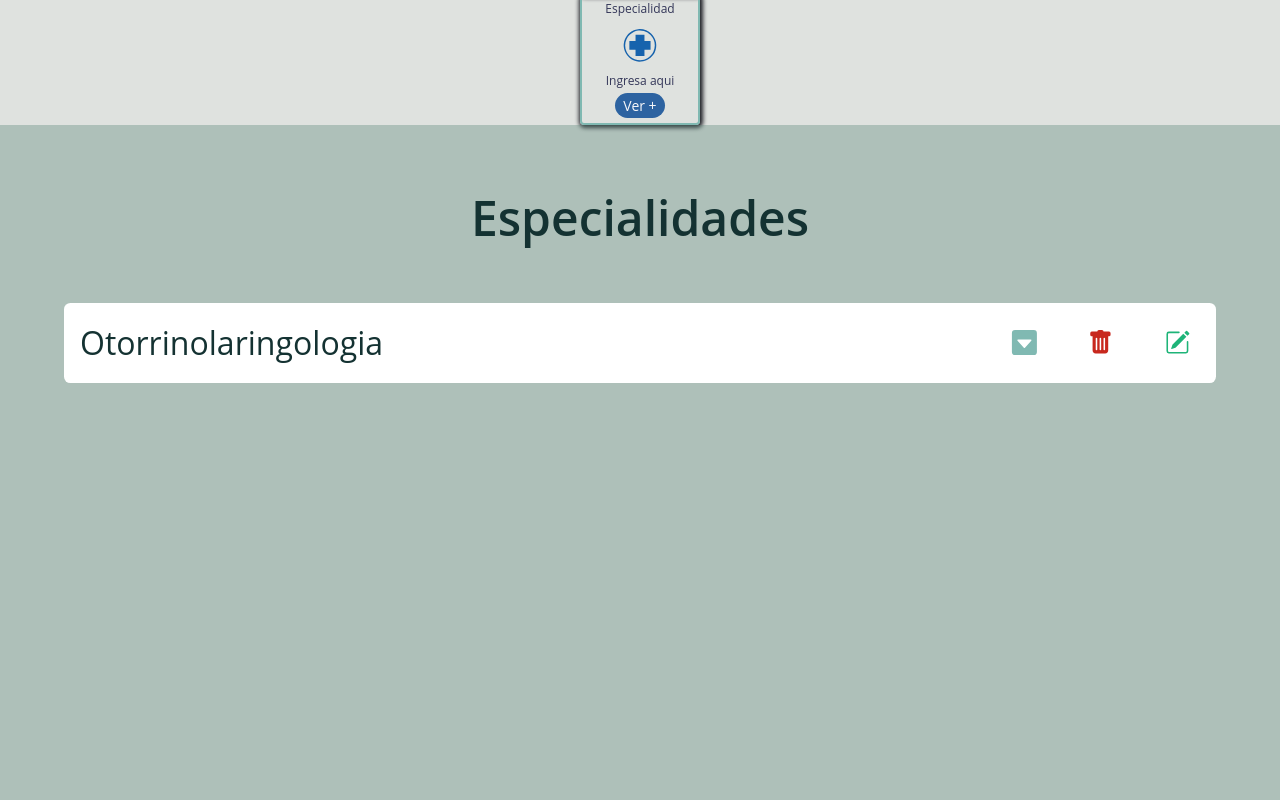
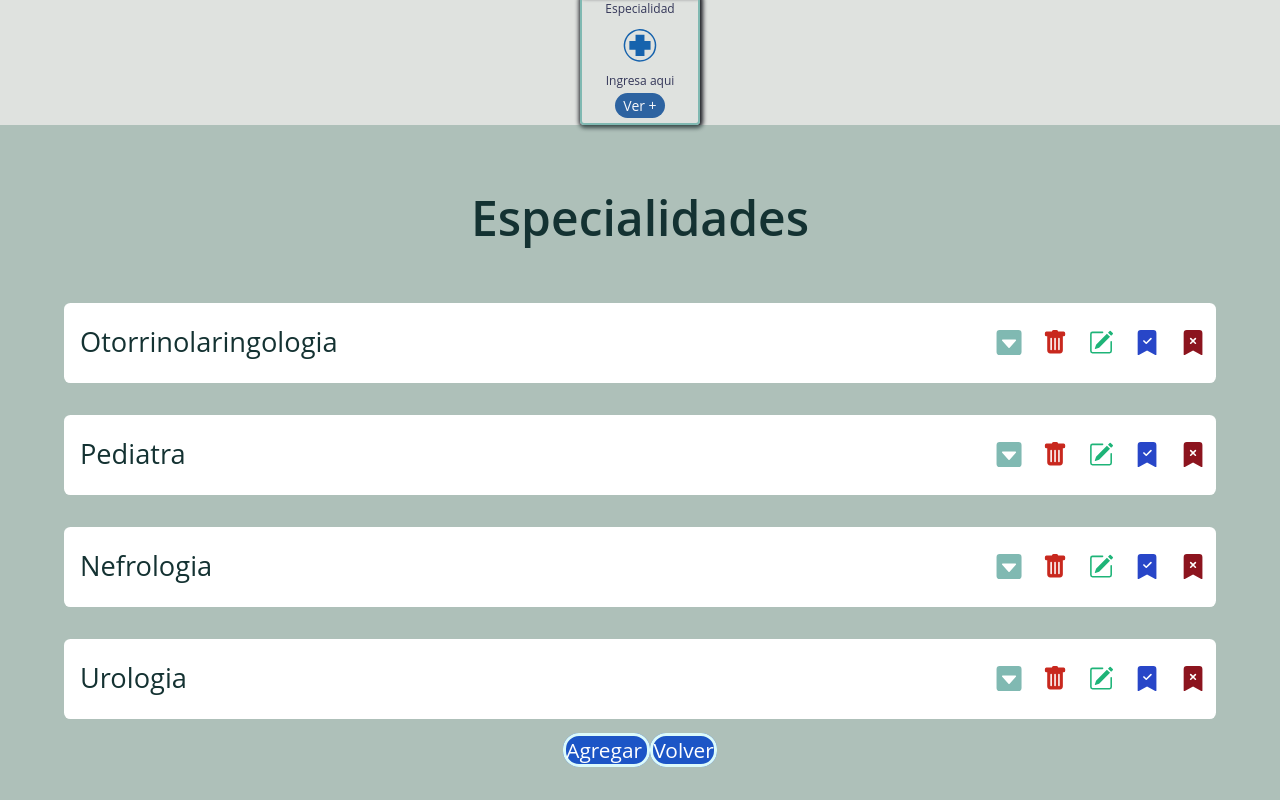
Before and after one commit to No-Country/C1-G4, a React (Create React App) app in the folder client/: page /especialidades in a window 1280 px wide. Shown: the part 1300-2100 px from the top of the page. Built offline with nearby package versions, Linux system fonts and the light colour scheme.

Commit message:
Especialidades y Card maquetadas

```diff
--- a/client/src/App.js
+++ b/client/src/App.js
@@ -8,7 +8,7 @@ import Home from "./pages/Home";
 import Signin from "./pages/Signin";
 import Signup from "./pages/Signup";
 import Admin from "./pages/Admin.jsx";
-import Especialidades from "./pages/Especialidades.jsx";
+import Especialidades from "./pages/especialidades/Especialidades.jsx";
 import Medicos from "./pages/Medicos.jsx";
 import Usuarios from "./pages/Usuarios.jsx";
 import Administradores from "./pages/Administradores.jsx";
--- a/client/src/pages/Especialidades.jsx
+++ /dev/null
@@ -1,58 +0,0 @@
-import styles from "./../styles/especialidades.module.css";
-
-const Especialidades = () => {
-  return (
-    <div className={styles.contenedorEspecialidades}>
-      <div className={styles.contenedorTitulo}>
-        <h3 className={styles.titulo}> Especialidades </h3>
-      </div>
-      <div className={styles.contenedorLista}>
-        <div className={styles.card}>
-          <div className={styles.data}>
-            <p className={styles.name}> Otorrinolaringologia </p>
-          </div>
-          <div className={styles.opc}>
-            <svg
-              xmlns="http://www.w3.org/2000/svg"
-              width="25"
-              height="25"
-              fill="currentColor"
-              className={"bi bi-caret-down-square-fill " + styles.icono}
-              viewBox="0 0 16 16"
-            >
-              <path d="M0 2a2 2 0 0 1 2-2h12a2 2 0 0 1 2 2v12a2 2 0 0 1-2 2H2a2 2 0 0 1-2-2V2zm4 4a.5.5 0 0 0-.374.832l4 4.5a.5.5 0 0 0 .748 0l4-4.5A.5.5 0 0 0 12 6H4z" />
-            </svg>
-            <svg
-              xmlns="http://www.w3.org/2000/svg"
-              width="25"
-              height="25"
-              fill="currentColor"
-              className={
-                "bi bi-trash-fill " + styles.icono + " " + styles.trash
-              }
-              viewBox="0 0 16 16"
-            >
-              <path d="M2.5 1a1 1 0 0 0-1 1v1a1 1 0 0 0 1 1H3v9a2 2 0 0 0 2 2h6a2 2 0 0 0 2-2V4h.5a1 1 0 0 0 1-1V2a1 1 0 0 0-1-1H10a1 1 0 0 0-1-1H7a1 1 0 0 0-1 1H2.5zm3 4a.5.5 0 0 1 .5.5v7a.5.5 0 0 1-1 0v-7a.5.5 0 0 1 .5-.5zM8 5a.5.5 0 0 1 .5.5v7a.5.5 0 0 1-1 0v-7A.5.5 0 0 1 8 5zm3 .5v7a.5.5 0 0 1-1 0v-7a.5.5 0 0 1 1 0z" />
-            </svg>
-            <svg
-              xmlns="http://www.w3.org/2000/svg"
-              width="25"
-              height="25"
-              fill="currentColor"
-              className={"bi bi-pencil-square " + styles.icono + ' ' + styles.editar}
-              viewBox="0 0 16 16"
-            >
-              <path d="M15.502 1.94a.5.5 0 0 1 0 .706L14.459 3.69l-2-2L13.502.646a.5.5 0 0 1 .707 0l1.293 1.293zm-1.75 2.456-2-2L4.939 9.21a.5.5 0 0 0-.121.196l-.805 2.414a.25.25 0 0 0 .316.316l2.414-.805a.5.5 0 0 0 .196-.12l6.813-6.814z" />
-              <path
-                fill-rule="evenodd"
-                d="M1 13.5A1.5 1.5 0 0 0 2.5 15h11a1.5 1.5 0 0 0 1.5-1.5v-6a.5.5 0 0 0-1 0v6a.5.5 0 0 1-.5.5h-11a.5.5 0 0 1-.5-.5v-11a.5.5 0 0 1 .5-.5H9a.5.5 0 0 0 0-1H2.5A1.5 1.5 0 0 0 1 2.5v11z"
-              />
-            </svg>
-          </div>
-        </div>
-      </div>
-    </div>
-  );
-};
-
-export default Especialidades;
--- /dev/null
+++ b/client/src/pages/especialidades/Card.jsx
@@ -0,0 +1,102 @@
+import styles from "./../../styles/especialidades.module.css";
+import { useState } from "react";
+
+const Card = ({ especialidad }) => {
+  const { _id, name } = especialidad;
+
+  const [mostrar, saveMostrar] = useState(false);
+
+  const toggleMostrar = () => {
+    if (mostrar) {
+      saveMostrar(false);
+    } else {
+      saveMostrar(true);
+    }
+  };
+
+  return (
+    <div className={mostrar ? styles.card + " " + styles.grande : styles.card}>
+      <div className={styles.data}>
+        <p className={styles.name}> {name} </p>
+      </div>
+      <div className={styles.opc}>
+        <svg
+          xmlns="http://www.w3.org/2000/svg"
+          width="25"
+          height="25"
+          fill="currentColor"
+          className={"bi bi-caret-down-square-fill " + styles.icono}
+          viewBox="0 0 16 16"
+          onClick={() => toggleMostrar()}
+        >
+          <path d="M0 2a2 2 0 0 1 2-2h12a2 2 0 0 1 2 2v12a2 2 0 0 1-2 2H2a2 2 0 0 1-2-2V2zm4 4a.5.5 0 0 0-.374.832l4 4.5a.5.5 0 0 0 .748 0l4-4.5A.5.5 0 0 0 12 6H4z" />
+        </svg>
+        <svg
+          xmlns="http://www.w3.org/2000/svg"
+          width="25"
+          height="25"
+          fill="currentColor"
+          className={"bi bi-trash-fill " + styles.icono + " " + styles.trash}
+          viewBox="0 0 16 16"
+        >
+          <path d="M2.5 1a1 1 0 0 0-1 1v1a1 1 0 0 0 1 1H3v9a2 2 0 0 0 2 2h6a2 2 0 0 0 2-2V4h.5a1 1 0 0 0 1-1V2a1 1 0 0 0-1-1H10a1 1 0 0 0-1-1H7a1 1 0 0 0-1 1H2.5zm3 4a.5.5 0 0 1 .5.5v7a.5.5 0 0 1-1 0v-7a.5.5 0 0 1 .5-.5zM8 5a.5.5 0 0 1 .5.5v7a.5.5 0 0 1-1 0v-7A.5.5 0 0 1 8 5zm3 .5v7a.5.5 0 0 1-1 0v-7a.5.5 0 0 1 1 0z" />
+        </svg>
+        <svg
+          xmlns="http://www.w3.org/2000/svg"
+          width="25"
+          height="25"
+          fill="currentColor"
+          className={
+            "bi bi-pencil-square " + styles.icono + " " + styles.editar
+          }
+          viewBox="0 0 16 16"
+        >
+          <path d="M15.502 1.94a.5.5 0 0 1 0 .706L14.459 3.69l-2-2L13.502.646a.5.5 0 0 1 .707 0l1.293 1.293zm-1.75 2.456-2-2L4.939 9.21a.5.5 0 0 0-.121.196l-.805 2.414a.25.25 0 0 0 .316.316l2.414-.805a.5.5 0 0 0 .196-.12l6.813-6.814z" />
+          <path
+            fillRule="evenodd"
+            d="M1 13.5A1.5 1.5 0 0 0 2.5 15h11a1.5 1.5 0 0 0 1.5-1.5v-6a.5.5 0 0 0-1 0v6a.5.5 0 0 1-.5.5h-11a.5.5 0 0 1-.5-.5v-11a.5.5 0 0 1 .5-.5H9a.5.5 0 0 0 0-1H2.5A1.5 1.5 0 0 0 1 2.5v11z"
+          />
+        </svg>
+        <svg
+          xmlns="http://www.w3.org/2000/svg"
+          width="25"
+          height="25"
+          fill="currentColor"
+          className={
+            "bi bi-bookmark-check-fill " + styles.icono + " " + styles.check
+          }
+          viewBox="0 0 16 16"
+        >
+          <path
+            fillRule="evenodd"
+            d="M2 15.5V2a2 2 0 0 1 2-2h8a2 2 0 0 1 2 2v13.5a.5.5 0 0 1-.74.439L8 13.069l-5.26 2.87A.5.5 0 0 1 2 15.5zm8.854-9.646a.5.5 0 0 0-.708-.708L7.5 7.793 6.354 6.646a.5.5 0 1 0-.708.708l1.5 1.5a.5.5 0 0 0 .708 0l3-3z"
+          />
+        </svg>
+        <svg
+          xmlns="http://www.w3.org/2000/svg"
+          width="25"
+          height="25"
+          fill="currentColor"
+          className={"bi bi-bookmark-x-fill " + styles.icono + " " + styles.x}
+          viewBox="0 0 16 16"
+        >
+          <path
+            fillRule="evenodd"
+            d="M2 15.5V2a2 2 0 0 1 2-2h8a2 2 0 0 1 2 2v13.5a.5.5 0 0 1-.74.439L8 13.069l-5.26 2.87A.5.5 0 0 1 2 15.5zM6.854 5.146a.5.5 0 1 0-.708.708L7.293 7 6.146 8.146a.5.5 0 1 0 .708.708L8 7.707l1.146 1.147a.5.5 0 1 0 .708-.708L8.707 7l1.147-1.146a.5.5 0 0 0-.708-.708L8 6.293 6.854 5.146z"
+          />
+        </svg>
+      </div>
+      <div
+        className={
+          mostrar ? styles.extra + " " + styles.extraShow : styles.extra
+        }
+      >
+        <div className={styles.data}>
+          <p className={styles.name}>ID: {_id} </p>
+        </div>
+      </div>
+    </div>
+  );
+};
+
+export default Card;
--- /dev/null
+++ b/client/src/pages/especialidades/Especialidades.jsx
@@ -0,0 +1,45 @@
+import styles from "./../../styles/especialidades.module.css";
+import Card from "./Card.jsx";
+import { useState } from "react";
+
+const Especialidades = () => {
+  const [especialidades, saveEspecialidades] = useState([
+    {
+      _id: "93929200203",
+      name: "Otorrinolaringologia",
+    },
+    {
+      _id: "82828123",
+      name: "Pediatra",
+    },
+    {
+      _id: "73662782",
+      name: "Nefrologia",
+    },
+    {
+      _id: "23929282",
+      name: "Urologia",
+    },
+  ]);
+  return (
+    <div className={styles.contenedorEspecialidades}>
+      <div className={styles.contenedorTitulo}>
+        <h3 className={styles.titulo}> Especialidades </h3>
+      </div>
+      <div className={styles.contenedorLista}>
+        {especialidades.map((especialidad) => (
+          <Card key={especialidad._id} especialidad={especialidad} />
+        ))}
+        <div className={styles.contenedorBotones}>
+          <a href="/admin" className={styles.btn}> Agregar </a>
+          <a className={styles.btn} href="/admin">
+            {" "}
+            Volver{" "}
+          </a>
+        </div>
+      </div>
+    </div>
+  );
+};
+
+export default Especialidades;
--- a/client/src/styles/especialidades.module.css
+++ b/client/src/styles/especialidades.module.css
@@ -19,19 +19,29 @@
 
 .contenedorLista {
   display: flex;
-  justify-content: center;
+  justify-content: flex-start;
+  align-items: center;
+  flex-direction: column;
   width: 100%;
-  height: 42rem;
+  min-height: 42rem;
+  height: auto;
 }
 
 .card {
   display: flex;
+  align-items: flex-start;
+  justify-content: flex-start;
+  flex-wrap: wrap;
   margin-top: 1em;
-  margin-bottom: 2rem;
+  margin-bottom: 1rem;
   width: 90vw;
   height: 5rem;
   background-color: white;
   border-radius: 0.4rem;
+  transition: 0.3s ease;
+}
+.grande {
+  height: 14rem;
 }
 
 .data {
@@ -41,7 +51,7 @@
   padding-top: 1rem;
   align-items: center;
   width: 80%;
-  height: 100%;
+  height: 5rem;
 }
 
 .data .name {
@@ -49,7 +59,7 @@
   justify-content: flex-start;
   align-items: center;
   color: rgb(20, 50, 50);
-  font-size: 2rem;
+  font-size: 1.7rem;
 }
 
 .opc {
@@ -57,7 +67,7 @@
   justify-content: space-around;
   align-items: center;
   width: 20%;
-  height: 100%;
+  height: 5rem;
 }
 
 .icono {
@@ -70,18 +80,57 @@
 }
 
 .icono:hover {
-  color: rgb(118, 165, 168);
+  transform: scale(1.4);
 }
 
 .trash {
   color: rgb(200, 40, 30);
 }
-.trash:hover {
-  color: rgb(240, 70, 70);
+.editar {
+  color: rgb(30, 180, 120);
 }
 
-.editar {
-  color: rgb(30, 180, 120);
+.check {
+  color: rgb(40, 70, 200);
+}
+
+.x {
+  color: rgb(140, 20, 30);
+}
+
+.card .extra {
+  display: none;
+  background-color: rgba(30, 140, 200, 0.5);
+  width: 100%;
+  height: 0rem;
+  transition: 2s ease;
+}
+
+.card .extraShow {
+  display: flex;
+  height: 5rem;
+}
+
+.card .contenedorBotones {
+  display: flex;
+}
+
+.btn {
+  width: 9rem;
+  height: 3rem;
+  border: 3px solid rgb(220, 250, 250);
+  color: white;
+  background-color: rgb(28, 85, 198);
+  border-radius: 1rem;
+  font-size: 1.3rem;
+  transition: 0.6s;
+  text-decoration: none;
+  cursor: pointer;
+}
+
+.btn:hover {
+  border: 3px solid rgb(20, 50, 50);
+  color: rgb(20, 50, 50);
 }
 
 @media (max-width: 500px) {
@@ -90,6 +139,9 @@
   }
   .listElement {
     width: 70vw;
-    font-size: 1.6rem;
+    font-size: 1rem;
+  }
+  .data .name {
+    font-size: 1.2rem;
   }
 }
```
